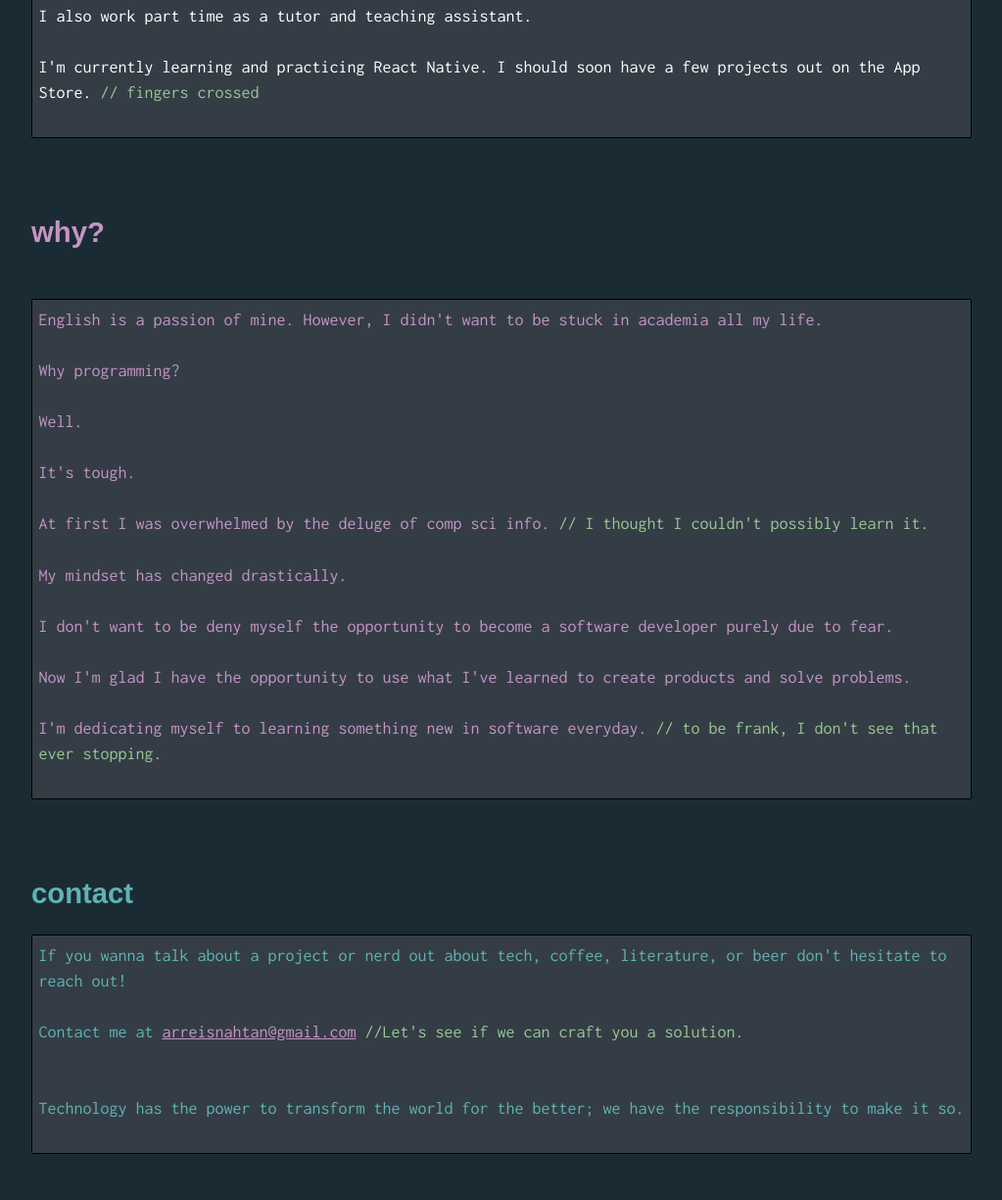
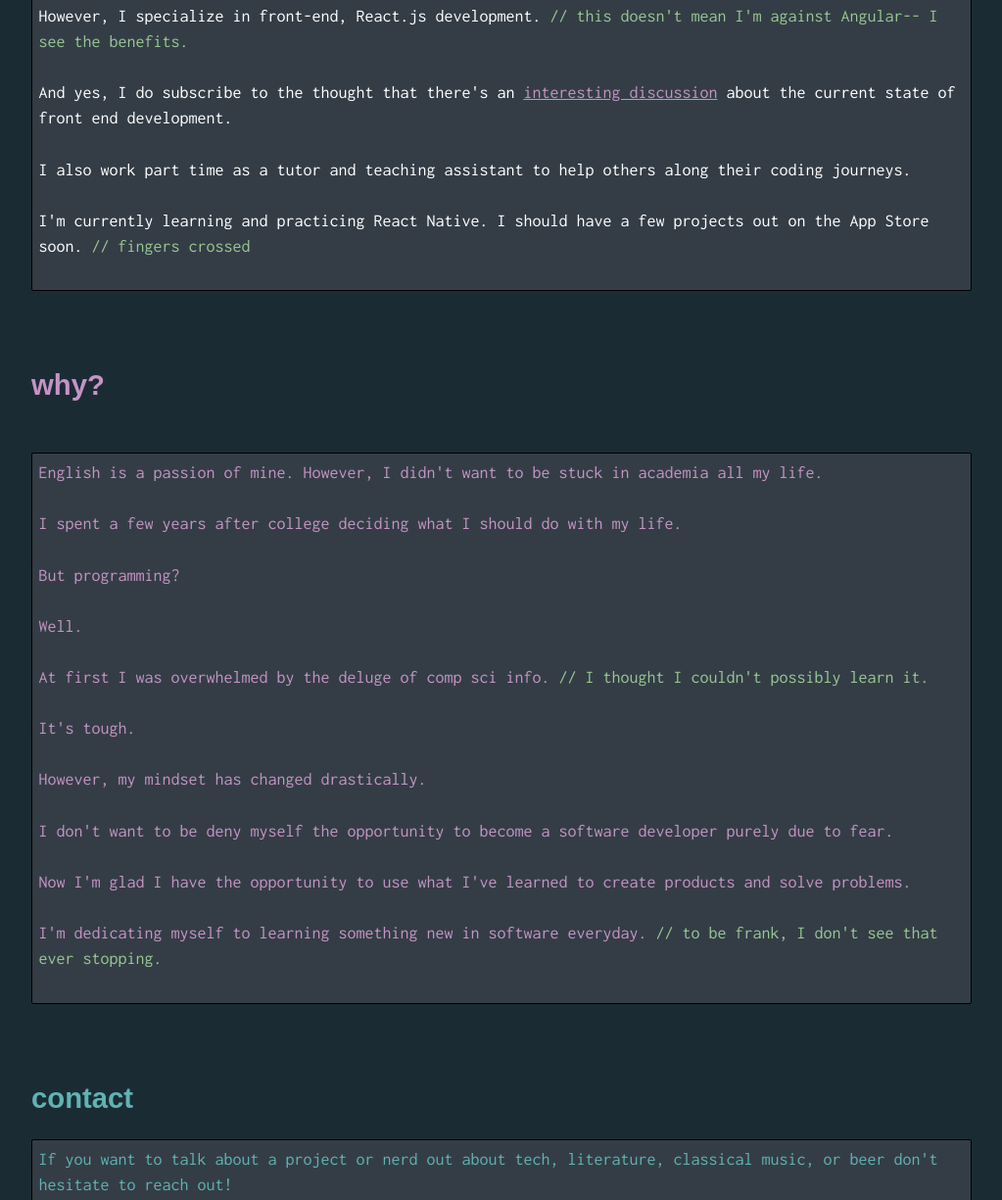
Before and after one commit to nathSierra/portfolio, a Gatsby site: page / in a window 1280 px wide. Shown: the part 727-1952 px from the top of the page at 98% size, without its empty margins (128-1151 px from the left). Built offline with nearby package versions, Linux system fonts and the light colour scheme; Gatsby itself is replaced by a stand-in of ours.

Commit message:
adds words more more

```diff
--- a/src/pages/index.js
+++ b/src/pages/index.js
@@ -17,21 +17,24 @@ const IndexPage = (location) => (
     <Snippet>
       <p>My name is Nathan Sierra.</p>
       <p>I'm a graduate of Southern Illinois University. I was an English student.</p>
+      <p>I've also been a barista, housekeeper, English teacher, bellman, and server.<Highlight inputColor={Colors.primary}> // Glacier National Park will always have my heart.</Highlight></p>
       <p>Now I learn about computers, talk to computers, and talk about computers.</p>
       <p>I am a freelance, fullstack web developer. <Highlight inputColor={Colors.primary}>// a self-taught > bootcamp > self-taught sequence</Highlight></p>
       <p>However, I specialize in front-end, React.js development. <Highlight inputColor={Colors.primary}> // this doesn't mean I'm against Angular-- I see the benefits.</Highlight></p>
-      <p>I also work part time as a tutor and teaching assistant.</p>
-      <p>I'm currently learning and practicing React Native. I should soon have a few projects out on the App Store. <Highlight inputColor={Colors.primary}>// fingers crossed</Highlight></p>
+      <p>And yes, I do subscribe to the thought that there's an <a href="https://css-tricks.com/the-great-divide/" style={{color: `${Colors.purple}`}} target="_blank">interesting discussion</a> about the current state of front end development.</p>
+      <p>I also work part time as a tutor and teaching assistant to help others along their coding journeys.</p>
+      <p>I'm currently learning and practicing React Native. I should have a few projects out on the App Store soon. <Highlight inputColor={Colors.primary}>// fingers crossed</Highlight></p>
     </Snippet>
     <h2 style={{color: Colors.purple}}>why?</h2>
     <br></br>
     <Snippet inputColor={Colors.purple}>
       <p>English is a passion of mine. However, I didn't want to be stuck in academia all my life.</p>
-      <p>Why programming?</p>
+      <p>I spent a few years after college deciding what I should do with my life.</p>
+      <p>But programming?</p>
       <p>Well.</p>
+      <p>At first I was overwhelmed by the deluge of comp sci info.<Highlight inputColor={Colors.primary}> // I thought I couldn't possibly learn it.</Highlight></p>
       <p>It's tough.</p>
-      <p>At first I was overwhelmed by the deluge of comp sci info.<Highlight inputColor={Colors.primary}> // I thought I couldn't possibly learn it.</Highlight></p>
-      <p>My mindset has changed drastically.</p>
+      <p>However, my mindset has changed drastically.</p>
       <p>I don't want to be deny myself the opportunity to become a software developer purely due to fear.</p>
       <p>Now I'm glad I have the opportunity to use what I've learned to create products and solve problems.</p>
       <p>I'm dedicating myself to learning something new in software everyday.
@@ -40,7 +43,7 @@ const IndexPage = (location) => (
     </Snippet>
     <h2 style={{color: Colors.seafoam}}>contact</h2>
     <Snippet inputColor={Colors.seafoam}>
-      <p>If you wanna talk about a project or nerd out about tech, coffee, literature, or beer don't hesitate to reach out!</p>
+      <p>If you want to talk about a project or nerd out about tech, literature, classical music, or beer don't hesitate to reach out!</p>
       <p>Contact me at <a href='mailto:arreisnahtan@gmail.com' style={{color: `${Colors.purple}`}}>arreisnahtan@gmail.com</a> <Highlight inputColor={Colors.primary}> //Let's see if we can craft you a solution.</Highlight></p>
       <br></br>
       <p>Technology has the power to transform the world for the better; we have the responsibility to make it so.</p>
```
